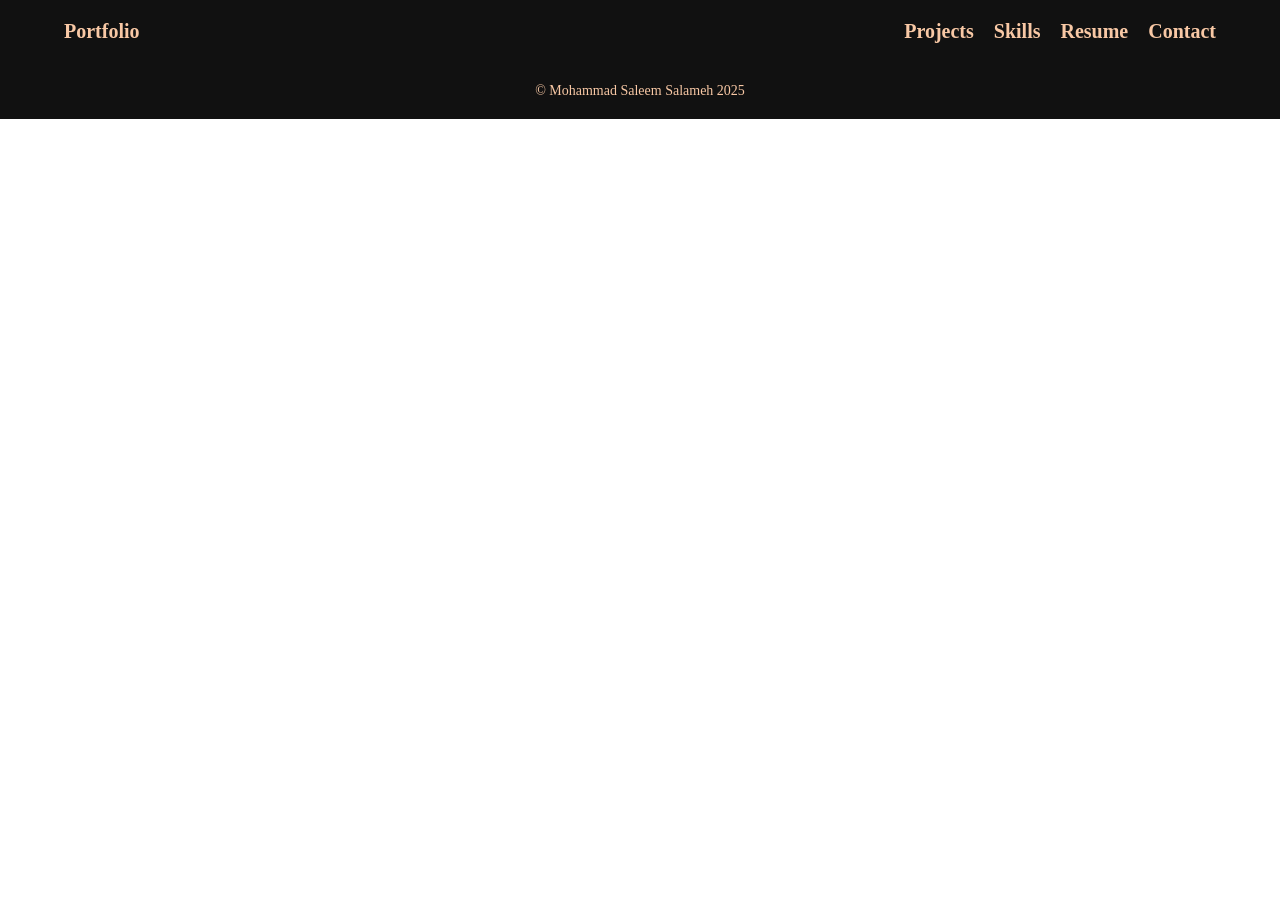
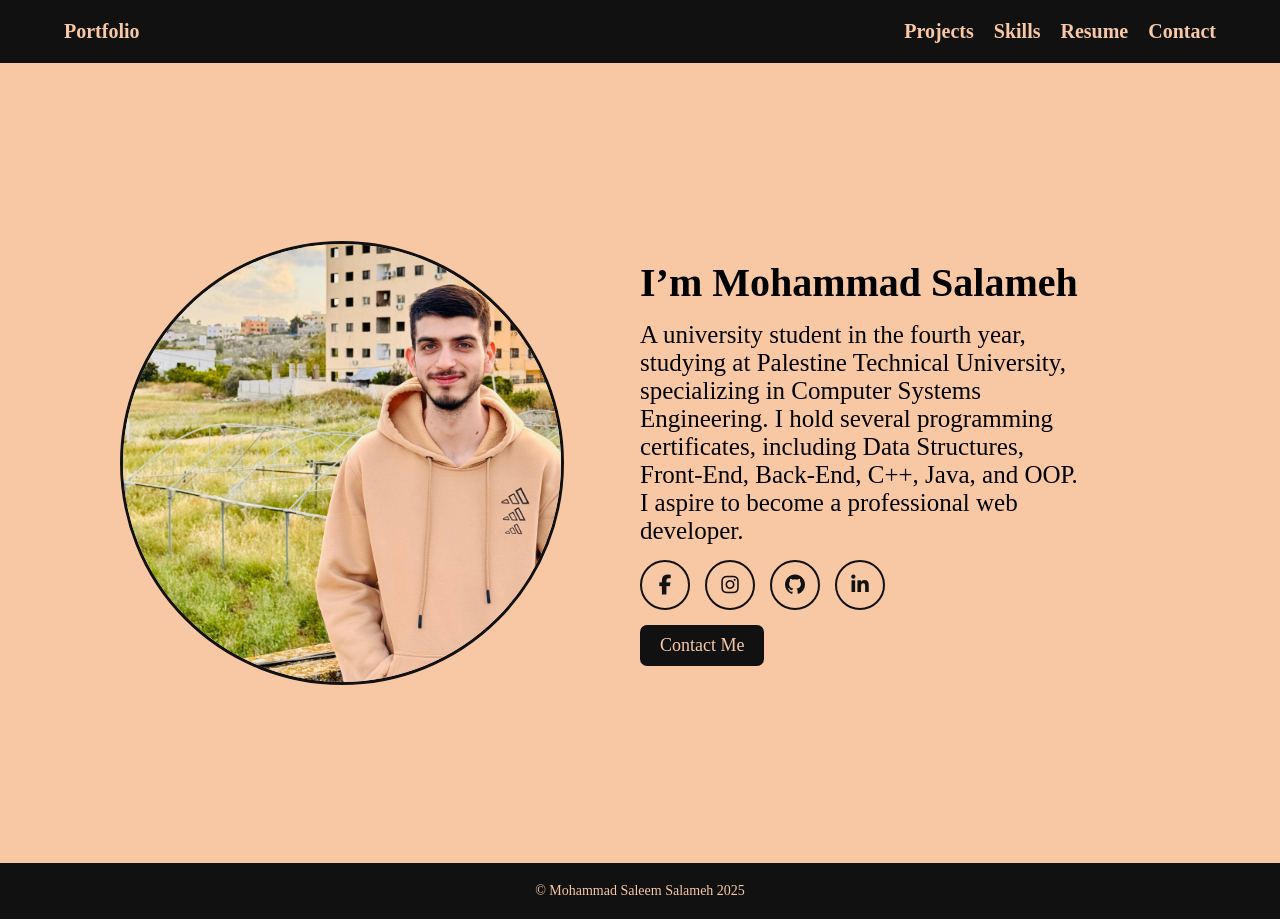
Before and after one commit to MohammadSalameh10/Portfolio_Site, a website: page src/index.html in a window 1280 px wide. Before the commit the page ends 800 px from the top, so only its background shows below. Drawn offline with Linux system fonts and the light colour scheme.

Commit message:
create intro banner section

```diff
--- a/src/index.html
+++ b/src/index.html
@@ -32,6 +32,45 @@
         </div>
     </header>
 
+    <main>
+        <!-- Intro Banner -->
+        <section class="intro" id="intro">
+            <div class="intro__content">
+                <div class="container">
+                    <div class="row">
+                        <div class="intro__image">
+                            <img src="./img/profile.webp" alt="Profile picture"/>
+                        </div>
+                        <div class="intro__text">
+                            <h1 class="intro__title">I’m Mohammad Salameh</h1>
+                            <p class="intro__description">
+                                A university student in the fourth year, studying at Palestine Technical University,
+                                specializing in Computer Systems Engineering. I hold several programming certificates,
+                                including
+                                Data Structures, Front-End, Back-End, C++, Java, and OOP. I aspire to become a
+                                professional
+                                web
+                                developer.
+                            </p>
+                            <nav class="intro__social" aria-label="Social Media Links">
+                                <a href="https://www.facebook.com/mohammad.salameh2004" target="_blank"><i
+                                        class="fab fa-facebook-f"></i></a>
+                                <a href="https://www.instagram.com/mohammad.salameh10/" target="_blank"><i
+                                        class="fab fa-instagram"></i></a>
+                                <a href="https://github.com/MohammadSalameh10" target="_blank"><i
+                                        class="fab fa-github"></i></a>
+                                <a href="https://www.linkedin.com/in/mohammad-salameh10/" target="_blank"><i
+                                        class="fab fa-linkedin-in"></i></a>
+                            </nav>
+                            <a href="#contact" class="btn btn--secondary">Contact Me</a>
+                        </div>
+                    </div>
+                </div>
+            </div>
+        </section>
+    </main>
+
+
     <!-- Footer -->
     <footer class="footer">
         <p class="footer__text">&copy; Mohammad Saleem Salameh 2025</p>
--- a/src/scss/blocks/_intro.scss
+++ b/src/scss/blocks/_intro.scss
@@ -0,0 +1,75 @@
+@use '../utils/utils.scss' as utils;
+
+.intro {
+    display: flex;
+    justify-content: center;
+    align-items: center;
+    background-color: utils.$primary-color;
+    height: 100vh;
+    padding: 50px 0;
+
+    &__content {
+        .intro__image {
+            width: calc(50% - 20px);
+            display: flex;
+            justify-content: center;
+
+            img {
+                width: 80%;
+                border: 3px solid utils.$secondary-color;
+                border-radius: 50%;
+            }
+        }
+
+        .row {
+            align-items: center;
+            gap: 20px;
+        }
+
+        .intro__text {
+            display: flex;
+            flex-direction: column;
+            justify-content: center;
+            gap: 15px;
+            width: calc(50% - 20px);
+
+            .intro__title {
+                font-size: 40px;
+            }
+
+            .intro__description {
+                font-size: 25px;
+                width: 80%;
+            }
+
+            .intro__social {
+                display: flex;
+                gap: 15px;
+
+                i {
+                    border: utils.$secondary-color 2px solid;
+                    border-radius: 50%;
+                    color: utils.$secondary-color;
+                    padding: 10px;
+                    font-size: 20px;
+                    width: 50px;
+                    height: 50px;
+                    display: flex;
+                    justify-content: center;
+                    align-items: center;
+                }
+            }
+
+            .btn {
+                width: fit-content;
+                padding: 10px 20px;
+                border-radius: 7px;
+                font-size: 18px;
+
+                &--secondary {
+                    @include utils.button-styles('secondary');
+                }
+            }
+        }
+    }
+}
--- a/src/scss/utils/_mixins.scss
+++ b/src/scss/utils/_mixins.scss
@@ -0,0 +1,12 @@
+@use './variables';
+@mixin button-styles ($theme) {
+    @if $theme =='primary' {
+        background-color: variables.$primary-color;
+        color: variables.$secondary-color;
+    }
+
+    @else if $theme =='secondary' {
+        background-color: variables.$secondary-color;
+        color: variables.$primary-color;
+    }
+}
```
Also changed, not shown: dist/main.css, src/img/profile.webp (added), 1 other file.
